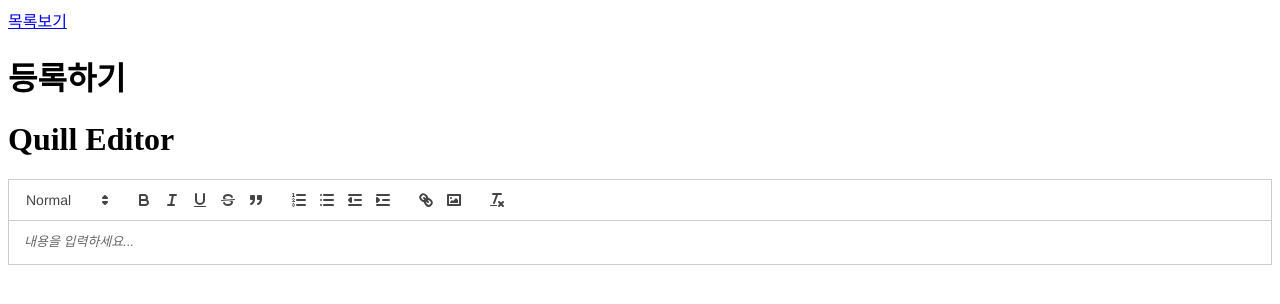
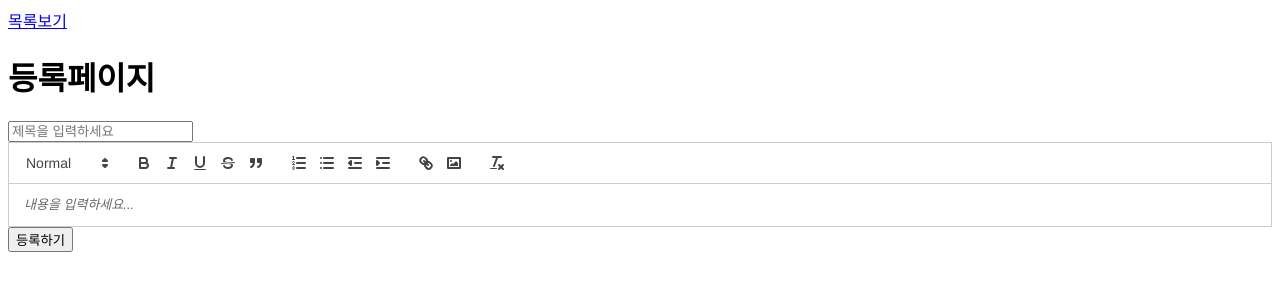
Before and after one commit to rmsoft-insu/nextboard, a Next.js app: page /board/register in a window 1280 px wide. Shown: the top 304 px of the page. Built offline with nearby package versions, Linux system fonts and the light colour scheme.

Commit message:
Hook Form 에 값 설정하기

```diff
--- a/components/board/TextEditor.tsx
+++ b/components/board/TextEditor.tsx
@@ -1,6 +1,8 @@
 import dynamic from "next/dynamic";
 import { useMemo, useRef } from "react";
 import "react-quill/dist/quill.snow.css";
+import { useSetRecoilState } from "recoil";
+import { postContent } from "./atom";
 
 const ReactQuill = dynamic(
   async () => {
@@ -30,6 +32,15 @@
 
 const TextEditor = ({ content } = null) => {
   const quillRef = useRef();
+  const setContents = useSetRecoilState(postContent);
+
+  const handleContents = (contents: string) => {
+    if (quillRef.current) {
+      const quill = quillRef.current as any;
+      const delta = quill.unprivilegedEditor.getContents(content);
+      setContents(() => delta);
+    }
+  };
 
   const modules = useMemo(
     () => ({
@@ -52,13 +63,12 @@
   );
   return (
     <div>
-      <h1>Quill Editor</h1>
       <ReactQuill
         forwardedRef={quillRef}
         formats={formats}
         modules={modules}
         placeholder="내용을 입력하세요..."
-        value={content}
+        onChange={handleContents}
       />
     </div>
   );
--- a/pages/board/register.tsx
+++ b/pages/board/register.tsx
@@ -1,3 +1,4 @@
+import { postContent } from "@/components/board/atom";
 import TextEditor from "@/components/board/TextEditor";
 import Link from "next/link";
 import { useEffect } from "react";
@@ -12,12 +13,31 @@
   return response;
 };
 
+const handleRegister = (data) => {
+  console.log(data);
+};
+
 const RegisterPost = () => {
+  const { register, handleSubmit, setValue } = useForm();
+  const postContents = useRecoilValue(postContent);
+
+  useEffect(() => {
+    setValue("postContents", postContents);
+  }, [setValue, postContents]);
+
   return (
     <div>
       <Link href="/">목록보기</Link>
-      <h1>등록하기</h1>
-      <TextEditor />
+      <h1>등록페이지</h1>
+      <form onSubmit={handleSubmit(handleRegister)}>
+        <input
+          {...register("postTitle")}
+          type="text"
+          placeholder="제목을 입력하세요"
+        />
+        <TextEditor />
+        <button>등록하기</button>
+      </form>
     </div>
   );
 };
```
